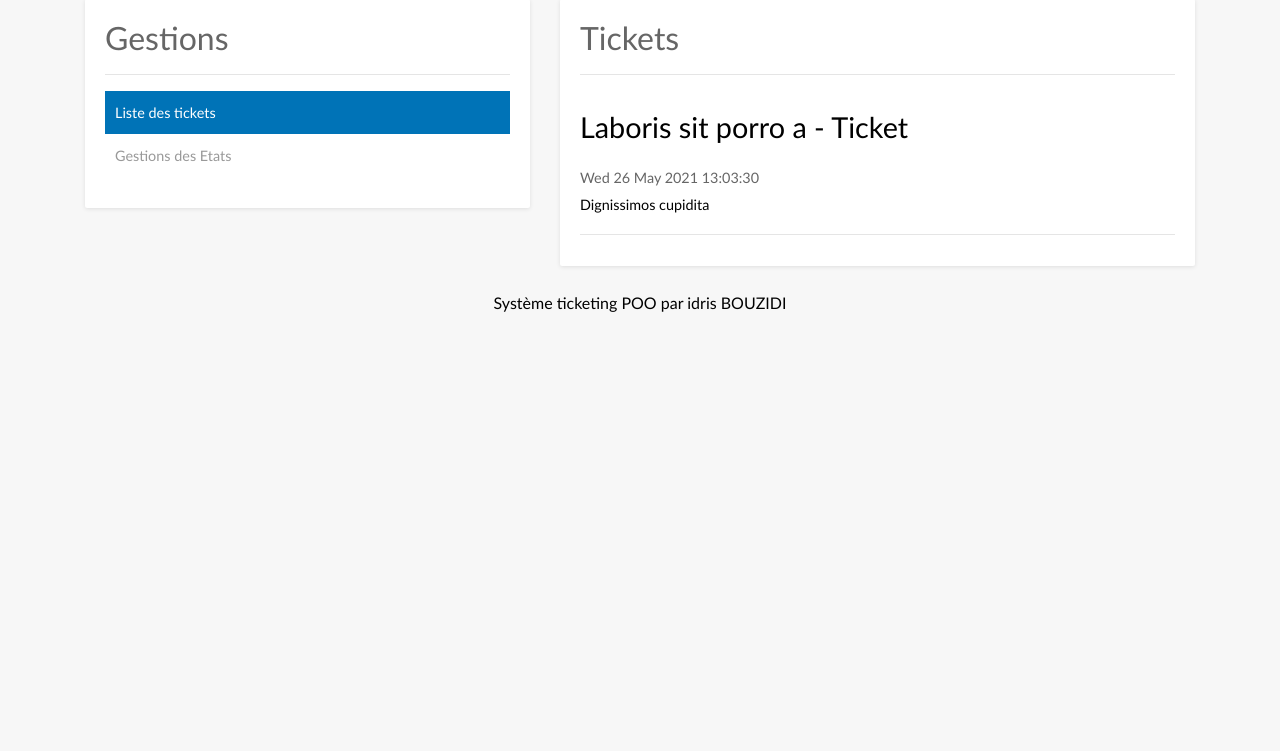
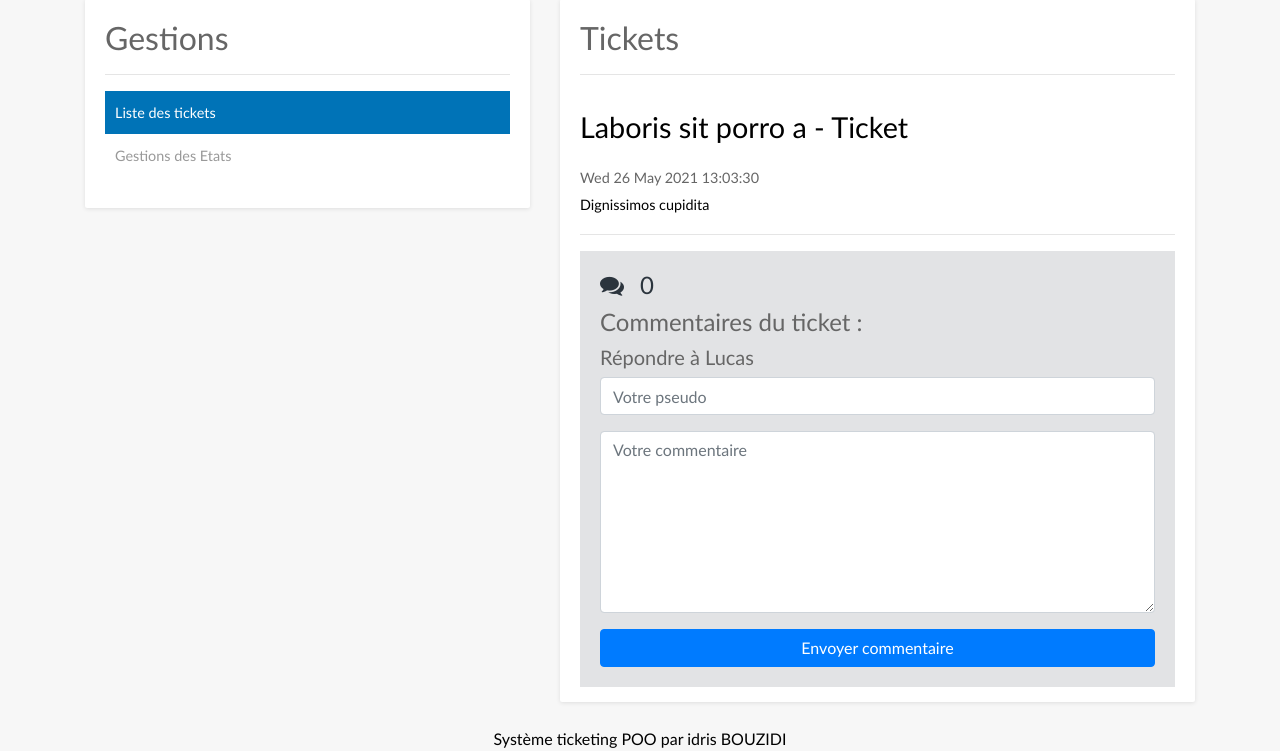
Before and after one commit to ibouzidi/ticketing, a PHP site: page /index.php?action=billet&id=196 in a window 1280 px wide. Shown: the part 99-850 px from the top of the page. Before the commit the page ends 411 px from the top, so only its background shows below. Run offline with PHP 8.4, Linux system fonts and the light colour scheme; data comes from the database, SQL or seed files in the repository.

Commit message:
add edit count comment

```diff
--- a/Contenu/style.css
+++ b/Contenu/style.css
@@ -242,3 +242,18 @@ input[type="checkbox"] {
 .buttonBack .returnBack{
 	margin-left: 1.5rem;
 }
+
+.commentaire {
+	padding-left: 50px;
+	padding: 20px;
+	width: 100%;
+	background-color: #e2e3e5;
+}
+
+.commentaire .fa-comments {
+	padding-right: 1rem;
+}
+
+.commentaire .nbcom {
+	color: #2B343D;
+}
--- a/Controleur/ControleurAccueil.php
+++ b/Controleur/ControleurAccueil.php
@@ -7,10 +7,12 @@ class ControleurAccueil {
 
   private $billet;
   private $etat;
+  private $commentaire;
 
   public function __construct() {
     $this->billet = new Billet();
     $this->etat = new Etat();
+    $this->commentaire= new Commentaire();
   }
 
   // Affiche la liste de tous les tickets
--- a/Controleur/ControleurBillet.php
+++ b/Controleur/ControleurBillet.php
@@ -1,16 +1,19 @@
 <?php
 
 require_once 'Modele/Billet.php';
+require_once 'Modele/Commentaire.php';
 require_once 'Vue/Vue.php';
 
 class ControleurBillet
 {
 
     private $billet;
+    private $commentaire;
 
     public function __construct()
     {
         $this->billet = new Billet();
+        $this->commentaire = new Commentaire();
     }
 
     // Affiche les détails sur un ticket
@@ -19,8 +22,11 @@ class ControleurBillet
         // récupére un ticket en particulier
         $billet = $this->billet->getBillet($idBillet);
         $etats = $this->billet->Etats($billet['nom_etat']);
+        $commentaires = $this->commentaire->getCommentaire($idBillet);
+        // get le nb de commentaires
+        $nbComms = $this->commentaire->getNbComm($idBillet);
         $vue = new Vue("Billet");
-        $vue->generer(array('billet' => $billet, 'etats' => $etats));
+        $vue->generer(array('billet' => $billet, 'etats' => $etats, 'commentaires' => $commentaires, 'nbComms' => $nbComms));
     }
 
     // Sauvegarde du ticket
@@ -29,7 +35,7 @@ class ControleurBillet
                 $this->billet->ajoutTicket($titre, $auteur, $description, $etat);
                 header('Location: .');
         }else {
-            throw new Exception("Les champs ne peuvent pas être vide");
+            throw new Exception("Les champs ne peuvent pas être vide !");
         }
     }
 
@@ -47,7 +53,7 @@ class ControleurBillet
             $this->billet->majTicket($idBillet, $titre, $auteur, $description, $etat);
             header("location: index.php");
         }else {
-            throw new Exception("Les champs ne peuvent pas être vide");
+            throw new Exception("Les champs ne peuvent pas être vide !");
         }
     }
     // suppression d'un ticket
@@ -57,4 +63,21 @@ class ControleurBillet
         header('Location: .');
     }
 
+    //ajout d'un commentaire
+    public function ajoutComm($auteur, $contenu, $idBillet){
+        if(!empty($_POST['auteur']) && !empty($_POST['contenu'])){
+
+            $this->commentaire->ajoutComm($auteur, $contenu, $idBillet);
+            header("location: index.php?action=billet&id=". $idBillet);
+        }else{
+            throw new Exception("Les champs ne peuvent pas être vide !");
+        }
+    }
+
+    // suppression d'un commentaire sur un ticket
+    public function supprimerComm($idcom){
+        $this->commentaire->supprimerComm($idcom);
+        header('Location: ' . $_SERVER['HTTP_REFERER']);
+    }
+
 }
--- a/Controleur/Routeur.php
+++ b/Controleur/Routeur.php
@@ -62,6 +62,18 @@ class Routeur
                     $idEtat = intval($this->getParametre($_GET, 'id'));
                     $this->ctrlEtat->suppTicketJoin($idEtat);
                 }
+                // action ajout commentaire
+                else if($_GET['action'] == 'ajouterCommentaire'){
+                    $auteur = $this->getParametre($_POST, 'auteur');
+                    $contenu = $this->getParametre($_POST, 'contenu');
+                    $idBillet = $this->getParametre($_POST, 'id');
+                    $this->ctrlBillet->ajoutComm($auteur, $contenu, $idBillet);
+                }
+                // action supprimer un commentaire
+                else if ($_GET['action'] == 'suppcomm') {
+                    $idcom = intval($this->getParametre($_GET, 'id'));
+                    $this->ctrlBillet->supprimerComm($idcom);
+                }
                 // page liste des états
                 else if ($_GET['action'] == 'gestionsetat') {
                     $this->ctrlEtat->etat();
--- a/Modele/Billet.php
+++ b/Modele/Billet.php
@@ -52,4 +52,6 @@ class Billet extends Modele
 		$modifier = $this->executerRequete($sql, array($titre, $auteur, $description, $etat));
 		return $modifier;
 	}
+
+
 }
--- /dev/null
+++ b/Modele/Commentaire.php
@@ -0,0 +1,41 @@
+<?php
+
+require_once('Modele/Modele.php');
+
+class Commentaire extends Modele {
+
+
+    // récupère tous les commentaires lier au ticket
+    public function getCommentaire($idBillet){
+        $sql = 'select COM_ID as id, COM_DATE as date,'
+			. ' COM_AUTEUR as auteur, COM_CONTENU as contenu from t_commentaire'
+			. ' where TIC_ID=? ORDER BY COM_DATE DESC';
+		$commentaires = $this->executerRequete($sql, array($idBillet));
+		return $commentaires;
+    }
+	// ajout d'un commentaire
+	public function ajoutComm($auteur, $contenu, $idBillet) {
+		$sql = 'INSERT INTO t_commentaire(COM_DATE, COM_AUTEUR, COM_CONTENU, tic_ID) values(NOW(), ?, ?, ?)';
+		$this->executerRequete($sql, array($auteur, $contenu, $idBillet));
+    }
+
+    // Permet de supprimer un commentaire
+	public function supprimerComm($idcom)
+	{
+		$sql = 'DELETE FROM t_commentaire WHERE COM_ID = ?';
+		$sql = $this->executerRequete($sql, array($idcom));
+    }
+
+    // retourn le nb de commantaire
+	public function getNbComm($idBillet)
+	{
+		$sql = "SELECT COUNT(*) as nbComm FROM t_commentaire WHERE tic_ID = ? ";
+        $nbComm= $this->executerRequete($sql, array($idBillet));
+        if ($nbComm->rowCount() > 0) {
+            return $nbComm->fetch();
+            }else{
+                throw new Exception('0');
+            }
+	}
+
+}
--- a/Vue/vueAccueil.php
+++ b/Vue/vueAccueil.php
@@ -46,7 +46,6 @@
                     <?php }?>
                     <p class="info">Ouvert par <strong><?= $billet['auteur']?></strong>
                         <time><?= utf8_encode(strftime('%a %d %b %Y %H:%M:%S', strtotime($billet['TIC_DATE'])))?></time>
-                        <!-- <i class="fa fa-comments"></i><a href="#">2 commentaires</a> -->
                     </p>
                     <a onclick="return confirm('&Ecirc;tes-vous sûr de vouloir supprimer ce ticket ?')"
                     href="index.php?action=supprimer&id=<?=$billet['id_billet']?>"
--- a/Vue/vueBillet.php
+++ b/Vue/vueBillet.php
@@ -8,4 +8,39 @@
         <p><?= $billet['contenu'] ?></p>
         <hr>
     </div>
+
+
+    <div class="commentaire">
+    <h4 class="nbcom">
+        <i class="fa fa-comments"></i><?= $nbComms['nbComm'] ?>
+    </h4>
+    <h4>Commentaires du ticket :</h4>
+    <?php foreach ($commentaires as $commentaire) : ?>
+    <p><?= $commentaire['auteur'] ?> dit le
+        <time><?= strftime("%a %d %b %Y %H:%M:%S", strtotime($commentaire['date'])); ?>
+    </p>
+    <a onclick="return confirm('&Ecirc;tes-vous sûr de vouloir supprimer ce commantaire ?')"
+        href="index.php?action=suppcomm&id=<?=$commentaire['id']?>" class="btn btn-danger btn-sm pull-right"><i
+            class="fa fa-trash fa-lg"></i></a>
+    <p><?= $commentaire['contenu'] ?></p>
+
+    <hr>
+
+    <?php endforeach; ?>
+    <h5 id="titreReponses">Répondre à <?= $billet['auteur'] ?></h5>
+    <form method="post" action="index.php?action=ajouterCommentaire">
+        <div class="form-group">
+            <input id="auteur" name="auteur" type="text" class="form-control" placeholder="Votre pseudo" required />
+        </div>
+        <div class="form-group">
+            <textarea id="txtCommentaire" name="contenu" rows="7" class="form-control" placeholder="Votre commentaire"
+                required></textarea>
+        </div>
+        <input type="hidden" name="id" value="<?= $billet['id'] ?>" />
+        <input type="submit" name="ajouter_commenter" value="Envoyer commentaire" class="btn btn-primary btn-block" />
+    </form>
 </div>
+
+
+
+</div>
```
